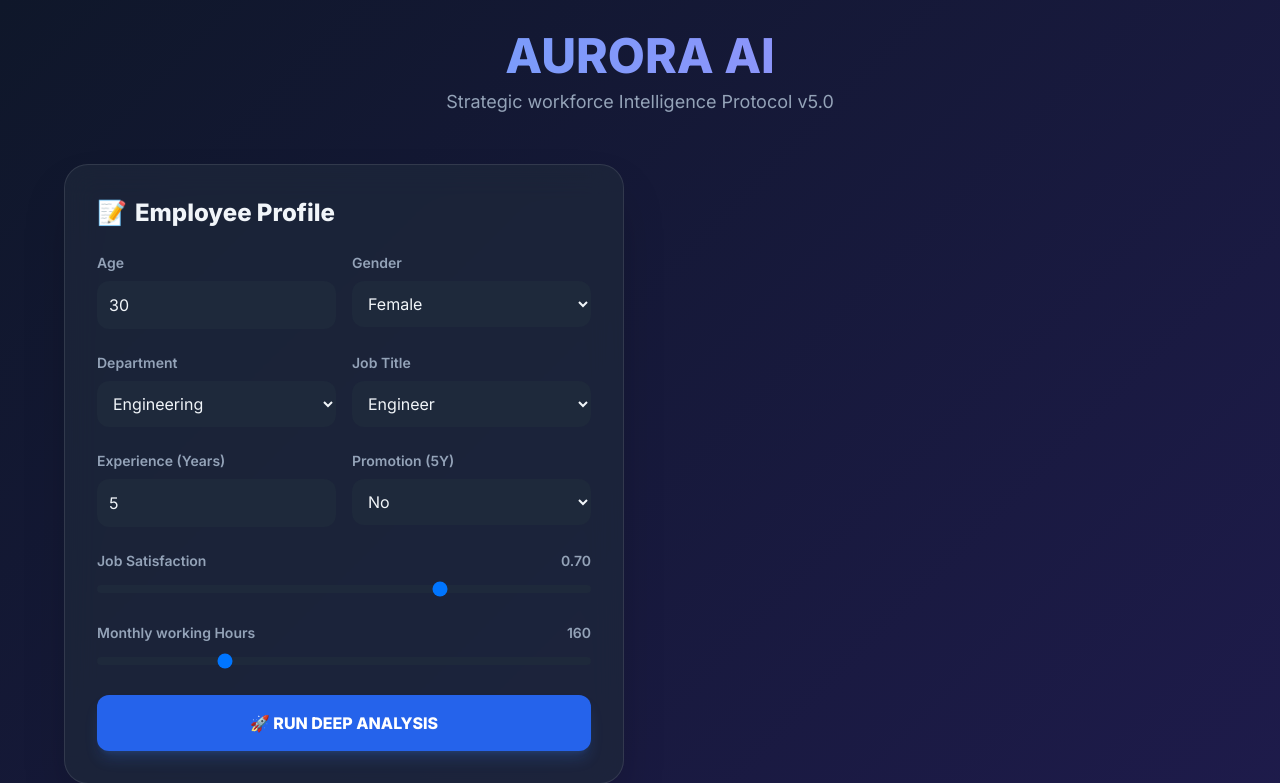
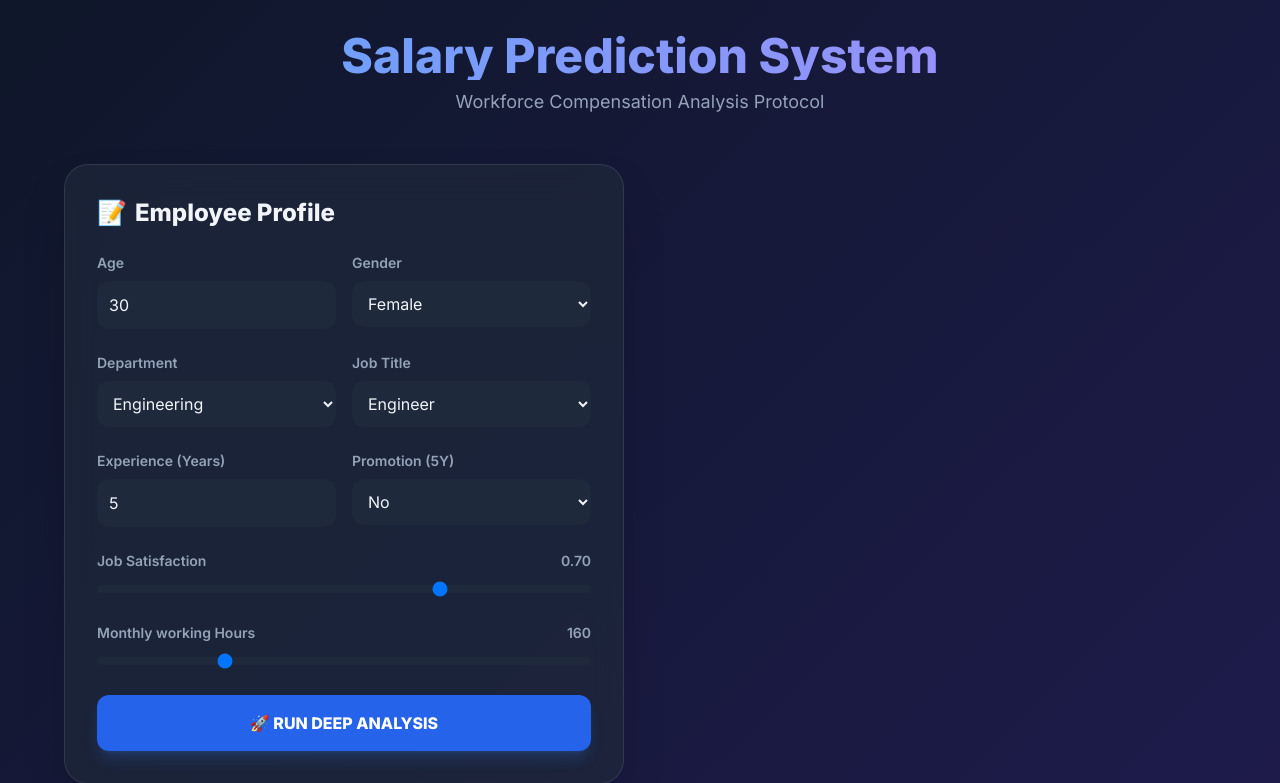
Before and after one commit to tarun2806/EmployeeSalaryPrediction, a Flask app: page / in a window 1280 px wide. Shown: the top 783 px of the page. Run offline with Flask 3, Linux system fonts and the light colour scheme; some libraries are stand-ins or nearby versions.

Commit message:
fix: Final branding update to 'Salary Prediction System' per user request

```diff
--- a/streamlit_app.py
+++ b/streamlit_app.py
@@ -11,7 +11,7 @@ from sqlalchemy.orm import sessionmaker
 from datetime import datetime
 
 # --- Configuration & Paths ---
-st.set_page_config(page_title="AURORA AI | Strategic HR Intelligence", page_icon="📈", layout="wide")
+st.set_page_config(page_title="Salary Prediction System | HR Intelligence", page_icon="📈", layout="wide")
 
 BANNER_PATH = "static/salary_banner.jpg"
 MODELS_DIR = "models/"
@@ -68,7 +68,7 @@ def process_data(row):
 
 # --- Sidebar Navigation ---
 with st.sidebar:
-    st.markdown("<h1 style='color: #6366f1; font-weight: 800;'>HR SMART ASSISTANT</h1>", unsafe_allow_html=True)
+    st.markdown("<h1 style='color: #6366f1; font-weight: 800;'>SALARY PREDICTOR</h1>", unsafe_allow_html=True)
     st.markdown("---")
     choice = st.radio("Main Menu", ["👤 Employee Prediction", "📊 Team Analysis", "📜 Past Predictions", "🧪 Prediction Simulator"])
     st.markdown("---")
@@ -242,7 +242,7 @@ elif choice == "🧪 Prediction Simulator":
 
 # Corporate Footer
 st.divider()
-st.markdown("<p style='text-align: center; color: #64748b; font-size: 0.8rem;'>AURORA Intelligence Layer • Protocol 2.0 • Phase 5 Operational</p>", unsafe_allow_html=True)
+st.markdown("<p style='text-align: center; color: #64748b; font-size: 0.8rem;'>Salary Prediction System • HR Optimization Protocol</p>", unsafe_allow_html=True)
 
 # Custom Styling (Shared with the Dashboard)
 st.markdown("""
--- a/templates/index.html
+++ b/templates/index.html
@@ -3,7 +3,7 @@
 <head>
     <meta charset="UTF-8">
     <meta name="viewport" content="width=device-width, initial-scale=1.0">
-    <title>AURORA AI | HR Intelligence</title>
+    <title>Salary Prediction System | HR Intelligence</title>
     <script src="https://cdn.tailwindcss.com"></script>
     <script src="https://cdn.jsdelivr.net/npm/chart.js"></script>
     <link href="https://fonts.googleapis.com/css2?family=Inter:wght@400;600;800&display=swap" rel="stylesheet">
@@ -23,6 +23,7 @@
         .gradient-text {
             background: linear-gradient(90deg, #60a5fa, #a78bfa);
             -webkit-background-clip: text;
+            background-clip: text;
             -webkit-text-fill-color: transparent;
         }
         .status-badge {
@@ -39,8 +40,8 @@
     <div class="max-w-6xl mx-auto">
         <!-- Header -->
         <header class="mb-12 text-center">
-            <h1 class="text-5xl font-extrabold mb-2 gradient-text">AURORA AI</h1>
-            <p class="text-slate-400 text-lg">Strategic workforce Intelligence Protocol v5.0</p>
+            <h1 class="text-5xl font-extrabold mb-2 gradient-text">Salary Prediction System</h1>
+            <p class="text-slate-400 text-lg">Workforce Compensation Analysis Protocol</p>
         </header>
 
         <div class="grid grid-cols-1 lg:grid-cols-2 gap-8">
```
